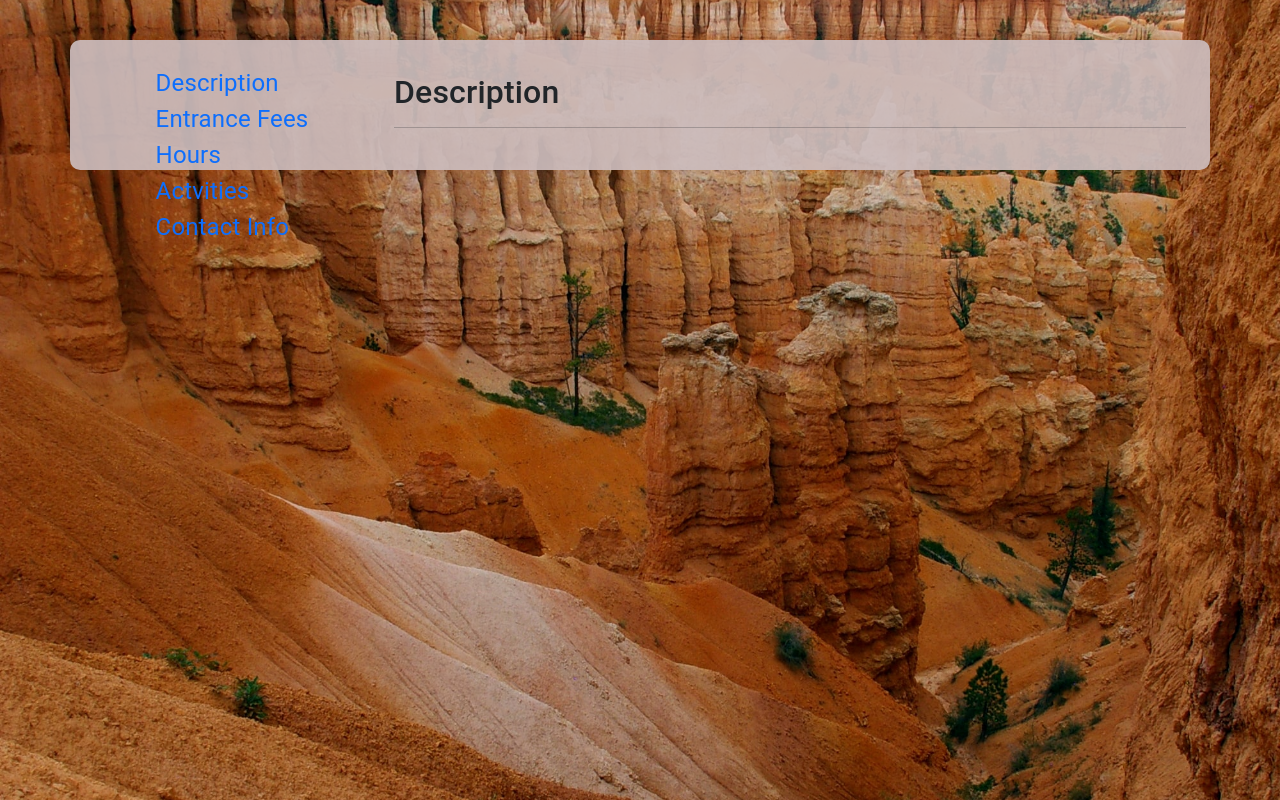
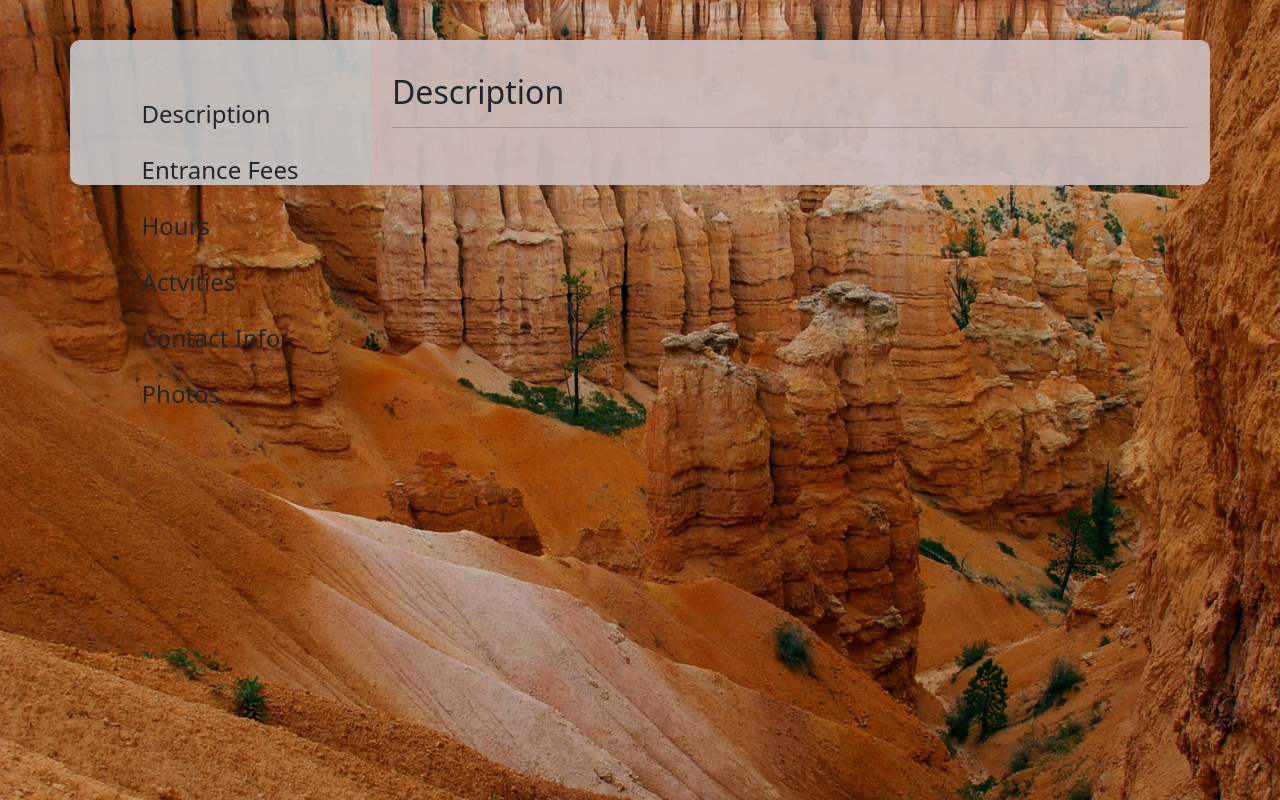
Before and after one commit to Mark-Mulligan/outdoor-adventures-v2.0, a React (Create React App) app in the folder client/: page /parks/1 in a window 1280 px wide. Built offline with nearby package versions, Linux system fonts and the light colour scheme; no server answers.

Commit message:
added more styling to park page

```diff
--- a/client/src/App.css
+++ b/client/src/App.css
@@ -22,14 +22,18 @@ li {
 }
 
 .park-info-container {
-  background: rgba(204, 188, 188, 0.92);
-  padding-top: 25px;
-  padding-bottom: 10px;
   display: grid;
   grid-template-columns: 300px auto;
   max-height: calc(100vh - 80px);
   overflow: scroll;
   border-radius: 10px;
+  padding-left: 0 !important;
+  padding-right: 0 !important;
+}
+
+.park-info {
+  background: rgba(204, 188, 188, 0.92);
+  padding: 25px 10px;
 }
 
 .info-section {
@@ -40,10 +44,7 @@ li {
   position: relative;
   display: flex;
   justify-content: center;
-}
-
-.park-left-nav {
-  position: fixed;
+  background-color: rgba(200, 200, 200, 0.9);
 }
 
 .parks-page-background {
--- a/client/src/App.js
+++ b/client/src/App.js
@@ -8,13 +8,11 @@ import ParkPage from './pages/ParkPage';
 
 function App() {
   return (
-    <Typography component="div" className="app">
-      <BrowserRouter>
-        <Route exact path="/" component={LandingPage} />
-        <Route exact path="/parks" component={ParksPage} />
-        <Route exact path="/parks/:parkcode" component={ParkPage} />
-      </BrowserRouter>
-    </Typography>
+    <BrowserRouter>
+      <Route exact path="/" component={LandingPage} />
+      <Route exact path="/parks" component={ParksPage} />
+      <Route exact path="/parks/:parkcode" component={ParkPage} />
+    </BrowserRouter>
   );
 }
 
--- a/client/src/components/parkInfo/ParkInfoNav/ParkInfoNav.css
+++ b/client/src/components/parkInfo/ParkInfoNav/ParkInfoNav.css
@@ -1,7 +1,19 @@
+.park-left-nav {
+  position: fixed;
+  margin-top: calc(2.375rem + 1.4vw);
+}
+
 .park-left-nav li {
   font-size: 1.5rem;
+  padding-bottom: 20px;
 }
 
 .park-left-nav a {
   text-decoration: none;
+  color: inherit;
+  padding: 2px;
 }
+
+.park-left-nav a:hover {
+  color: rgb(50, 50, 50);
+}
--- a/client/src/components/parkInfo/ParkInfoNav/index.js
+++ b/client/src/components/parkInfo/ParkInfoNav/index.js
@@ -18,6 +18,9 @@ const ParkInfoNav = () => {
       <li>
         <a href="#contact">Contact Info</a>
       </li>
+      <li>
+        <a href="#photos">Photos</a>
+      </li>
     </ul>
   );
 };
```
